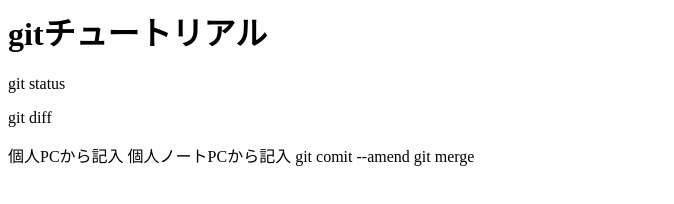
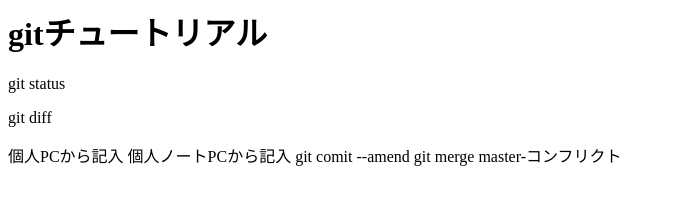
Before and after one commit to MH-0511/git_tutorial, a plain HTML site: page index.html in a window 1280 px wide. Shown: the whole page, without its empty margins (0-674 px from the left). Drawn offline with Linux system fonts and the light colour scheme.

Commit message:
コンフリクトを追記（master）

```diff
--- a/index.html
+++ b/index.html
@@ -5,3 +5,4 @@
 <a>個人ノートPCから記入</a>
 <a>git comit --amend</a>
 <a>git merge</a>
+<a>master-コンフリクト</a>
```
